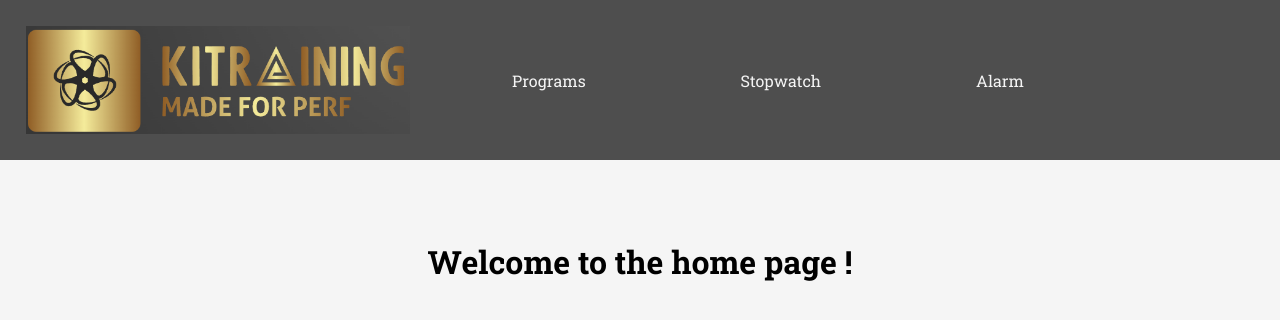
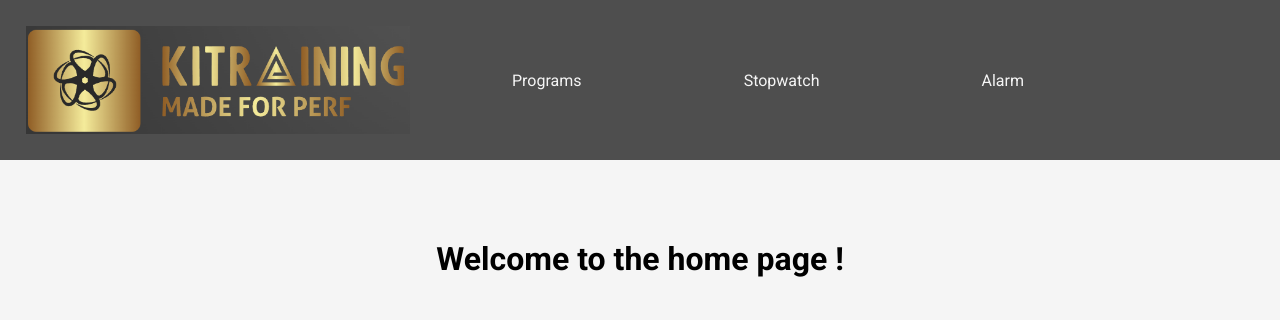
Before and after one commit to KIMOUGINOT/training-page, a React (Create React App) app: page / in a window 1280 px wide. Shown: the top 320 px of the page. Built offline with nearby package versions, Linux system fonts and the light colour scheme; the HTML template or start-up script is replaced by a standard one.

Commit message:
change fonts

```diff
--- a/src/App.css
+++ b/src/App.css
@@ -1,22 +1,17 @@
 @import url("https://fonts.googleapis.com/css?family=Roboto+Slab:100,300,400,700");
 @import url("https://fonts.googleapis.com/css?family=Raleway:300,300i,400,400i,500,500i,600,600i,700,700i,800,800i,900,900i");
-
+@import url('https://fonts.googleapis.com/css2?family=Roboto:ital,wght@0,100;0,300;0,400;0,500;0,700;0,900;1,100;1,300;1,400;1,500;1,700;1,900&display=swap');
 * {
   margin: 0;
   border: 0;
   box-sizing: content-box ;
 }
 
-:root {
-  --font-roboto: "Roboto Slab", serif;
-  --font-raleway: "Raleway", sans-serif;
-}
-
 body {
   background-color: whitesmoke;
   color: black;
   margin: 0;
-  font-family: var(--font-roboto);
+  font-family: 'Roboto', sans-serif;
 }
 
 .App {
```
